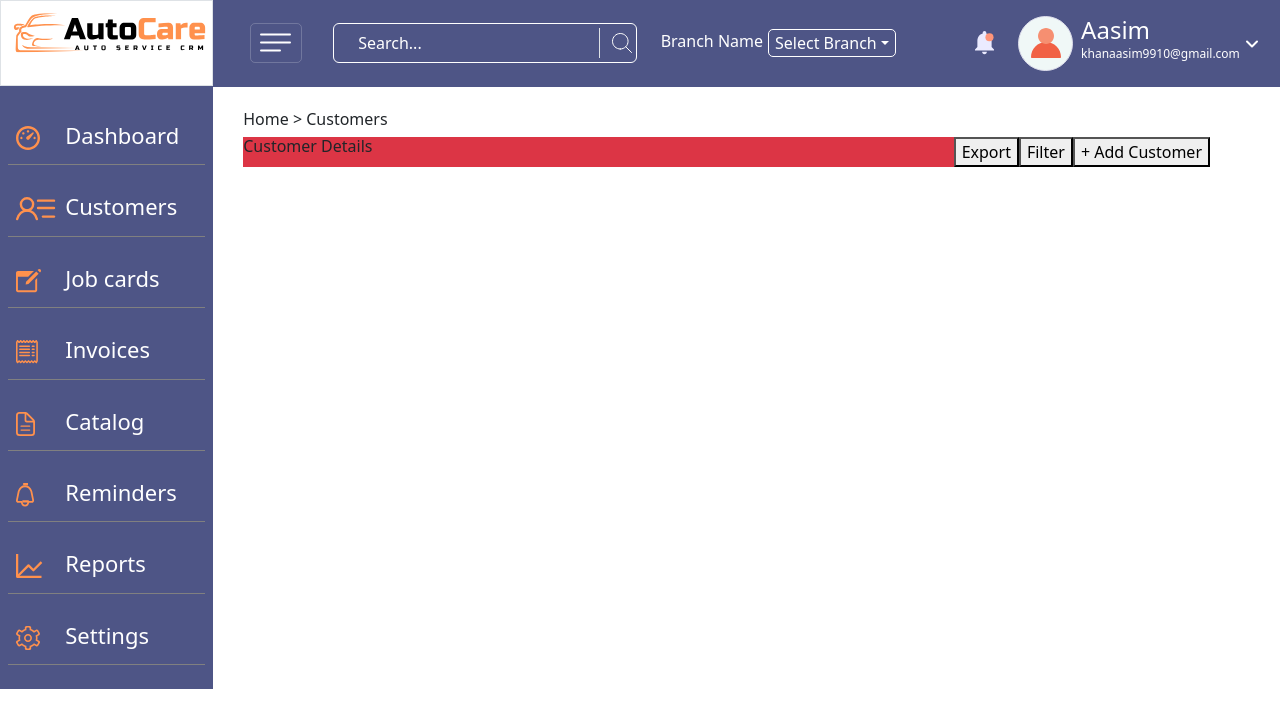
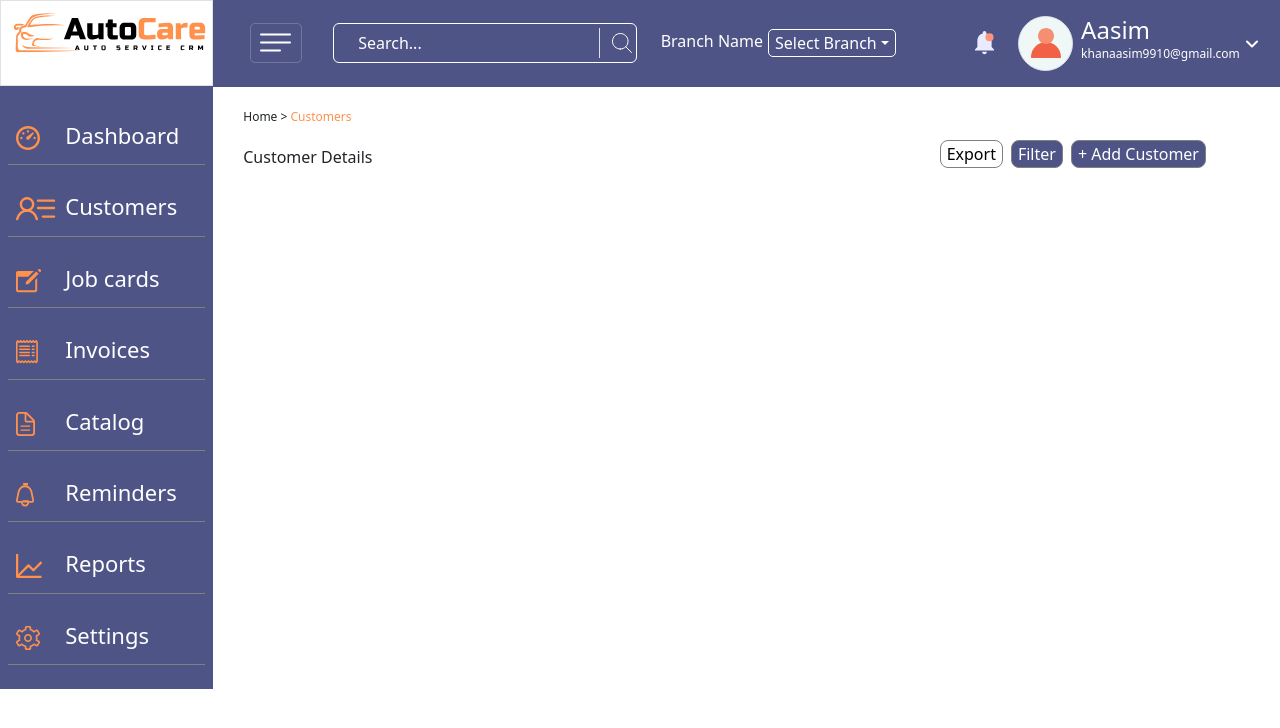
Before and after one commit to mdaasim77/AutoCare_Car_service_project, a React (Vite) app: page /customer in a window 1280 px wide. Shown: the top 728 px of the page. Built offline with nearby package versions, Linux system fonts and the light colour scheme.

Commit message:
top work complete

```diff
--- a/src/Pages/Customer.jsx
+++ b/src/Pages/Customer.jsx
@@ -5,14 +5,20 @@ export default function Customer() {
     <>
       <div className="customerpage">
         <div>
-          <h6>Home {">"} Customers</h6>
+          <h6 className="hc">
+            Home {">"} <b>Customers</b>
+          </h6>
         </div>
-        <div className="bg-danger d-flex flex-wrape justify-content-between ">
-          <h6>Customer Details</h6>
-          <div>
-            <button>Export</button>
-            <button>Filter</button>
-            <button>+ Add Customer</button>
+        <div className=" row">
+          <div className=" col-md-6 col-sm-6">
+            <h6 className="mt-3">Customer Details</h6>
+          </div>
+          <div className="d-flex justify-content-end p-2 flex-wrape col-md-6 col-sm-6">
+            <button className="me-2" id="exportbtn">
+              Export
+            </button>
+            <button className="me-2 filter">Filter</button>
+            <button className="me-2 filter">+ Add Customer</button>
           </div>
         </div>
       </div>
--- a/src/Style/index.css
+++ b/src/Style/index.css
@@ -449,7 +449,27 @@ nav {
 
 @media (max-width: 750px) {
   .customerpage {
-    /* background-color: #1631ab; */
     margin-top: 50px;
   }
 }
+
+.hc {
+  font-size: 12px;
+  font-weight: 500;
+}
+.hc b {
+  color: #ff914d;
+  font-size: 12px;
+  font-weight: 500;
+}
+#exportbtn {
+  background-color: #fff;
+  border: 1px solid gray;
+  border-radius: 8px;
+}
+.filter {
+  border: 1px solid gray;
+  border-radius: 8px;
+  color: white;
+  background-color: #4e5586;
+}
```
